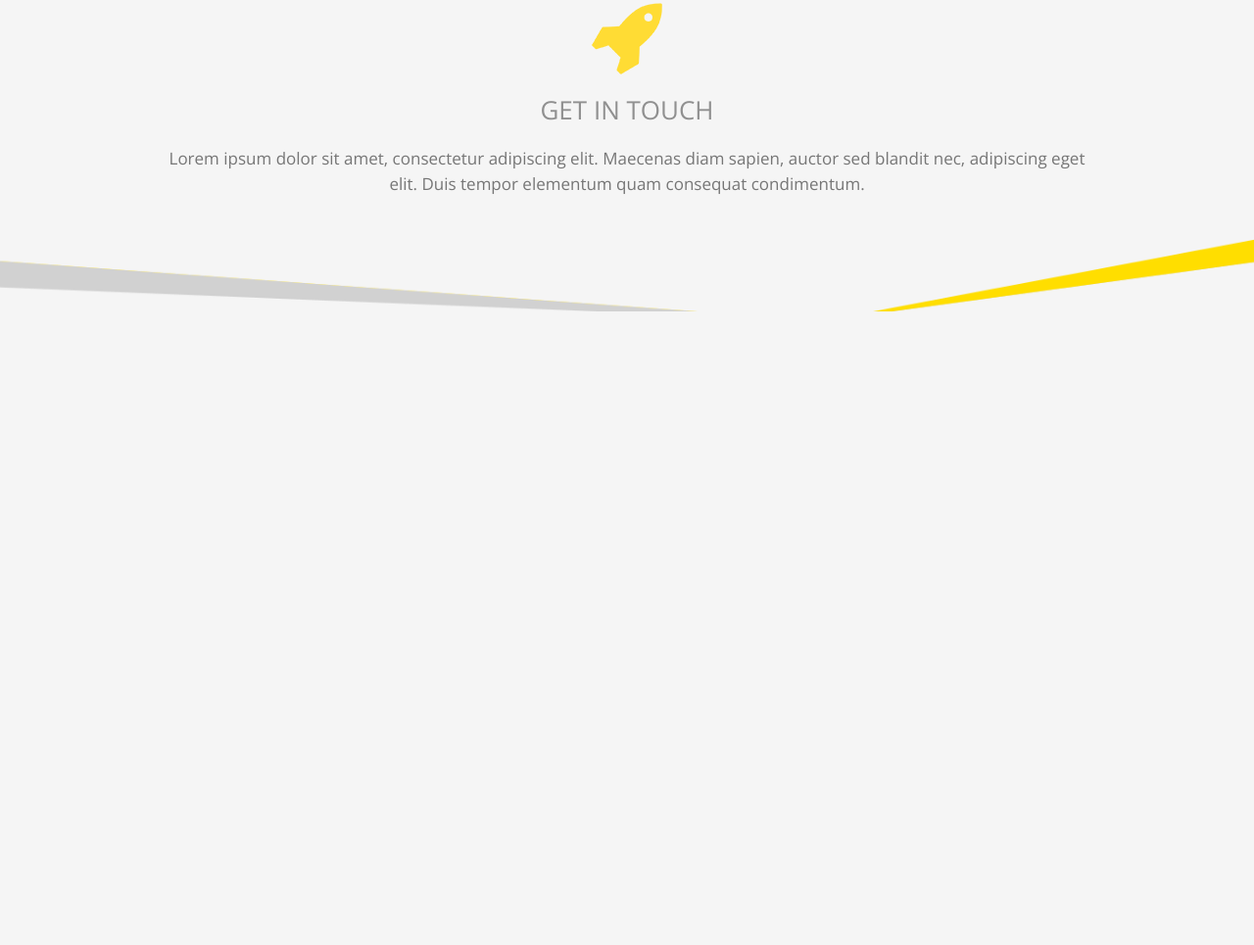
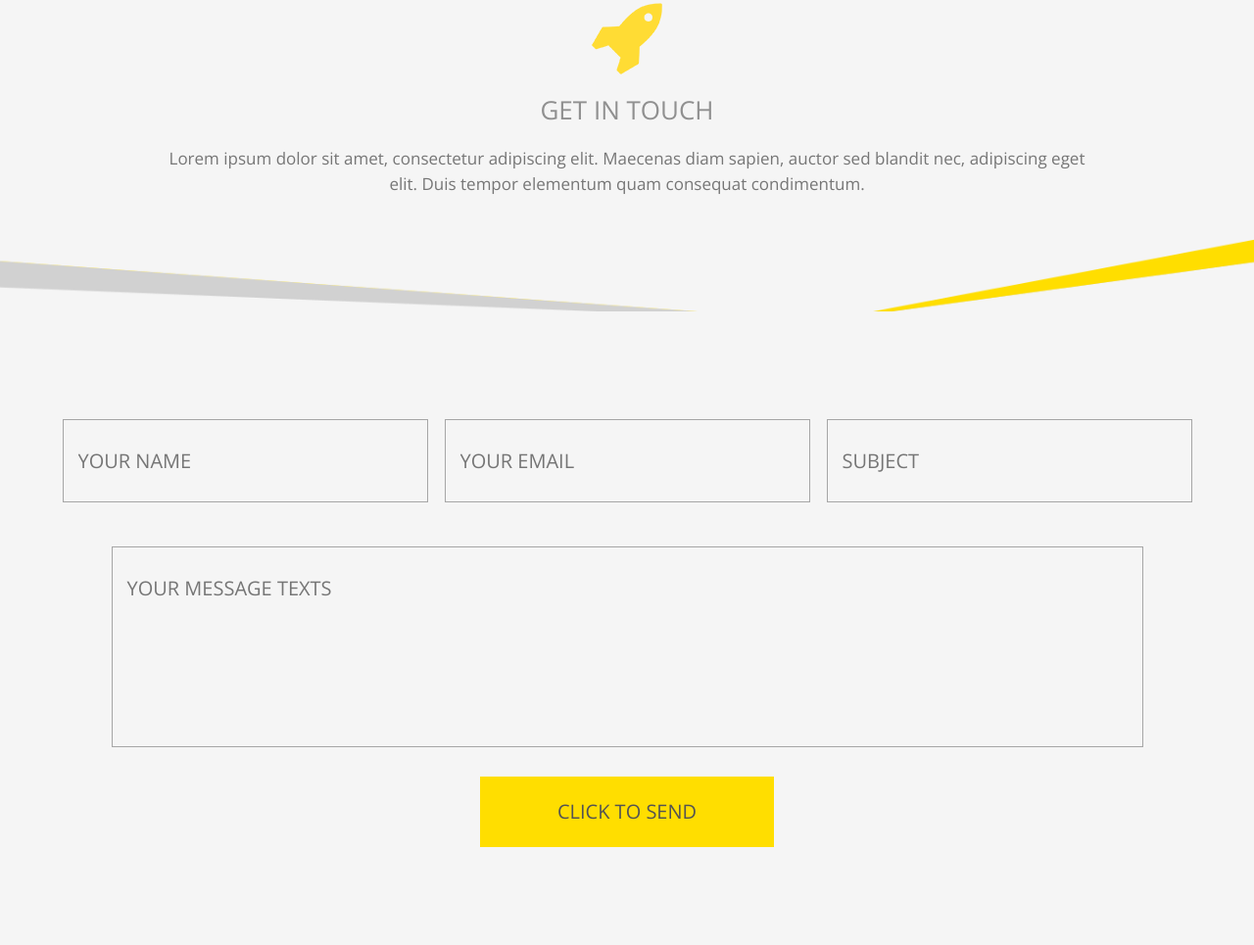
Before and after one commit to tayurus/crafty, a plain HTML site: page index.html in a window 1280 px wide. Shown: the part 2087-3052 px from the top of the page at 98% size. Before the commit the page ends 2405 px from the top, so only its background shows below. Drawn offline with nearby package versions, Linux system fonts and the light colour scheme.

Commit message:
last commit

```diff
--- a/css/adaptive.css
+++ b/css/adaptive.css
@@ -31,3 +31,27 @@
         padding: 10px;
     }
 }
+
+/* INPUTS */
+@media (max-width:1230px), (max-device-width:1230px) {
+    .inputs-row{
+        justify-content: space-around;
+    }
+
+    .inputs-row input{
+        margin: 10px 0px;
+    }
+
+    .inputs-wrapper textarea{
+        display: block;
+        width: 90%;
+        margin: 0px auto 30px auto;
+    }
+}
+
+@media (max-width:430px), (max-device-width:430px) {
+    .inputs-row input{
+        width: 90%;
+        margin: 10px auto 0px auto;
+    }
+}
--- a/css/styles.css
+++ b/css/styles.css
@@ -249,3 +249,66 @@ header {
     line-height: 26px;
     text-align: center;
 }
+
+/* inputs */
+.inputs{
+    padding: 100px 0px;
+}
+
+.inputs-wrapper{
+    max-width: 1170px;
+    margin: auto;
+}
+
+.inputs-row{
+    display: flex;
+    align-items: center;
+    justify-content: space-between;
+    margin-bottom: 35px;
+    flex-wrap: wrap;
+}
+
+.inputs-row input{
+    display: block;
+    width: 373px;
+    /* min-width: 300px; */
+    padding: 30px 15px;
+    background-color: transparent;
+    color: #535353;
+    font-family: "Open Sans";
+    font-size: 20px;
+    font-weight: 300;
+    text-transform: uppercase;
+    border: 1px solid #a6a6a6;
+}
+
+.inputs-wrapper textarea{
+    width: 100%;
+    height: 205px;
+    padding: 30px 15px;
+    background-color: transparent;
+    color: #535353;
+    font-family: "Open Sans";
+    font-size: 20px;
+    font-weight: 300;
+    text-transform: uppercase;
+    margin-bottom: 35px;
+    border: 1px solid #a6a6a6;
+    resize: none;
+}
+
+.inputs-sendBtn{
+    display: block;
+    margin: auto;
+    max-width: 370px;
+    min-width: 300px;
+    height: 72px;
+    background-color: #ffde00;
+    color: #535353;
+    font-family: "Open Sans";
+    font-size: 20px;
+    font-weight: 400;
+    text-transform: uppercase;
+    cursor: pointer;
+    border: none;
+}
--- a/index.html
+++ b/index.html
@@ -110,6 +110,20 @@
             </div>
         </section>
 
+        <section class="inputs">
+            <div class="inputs-wrapper">
+                <div class="inputs-row">
+                    <input type="text" name="userName" value="" placeholder="YOUR NAME">
+                    <input type="email" name="userMail" value="" placeholder="YOUR EMAIL">
+                    <input type="text" name="userSubject" value="" placeholder="SUBJECT">
+                </div>
+
+                <textarea name="userMessage" placeholder="YOUR MESSAGE TEXTS"></textarea>
+
+                <button class="inputs-sendBtn">click to send</button>
+            </div>
+        </section>
+
     </main>
 
     <script type="text/javascript" src='js/script.js'></script>
```
